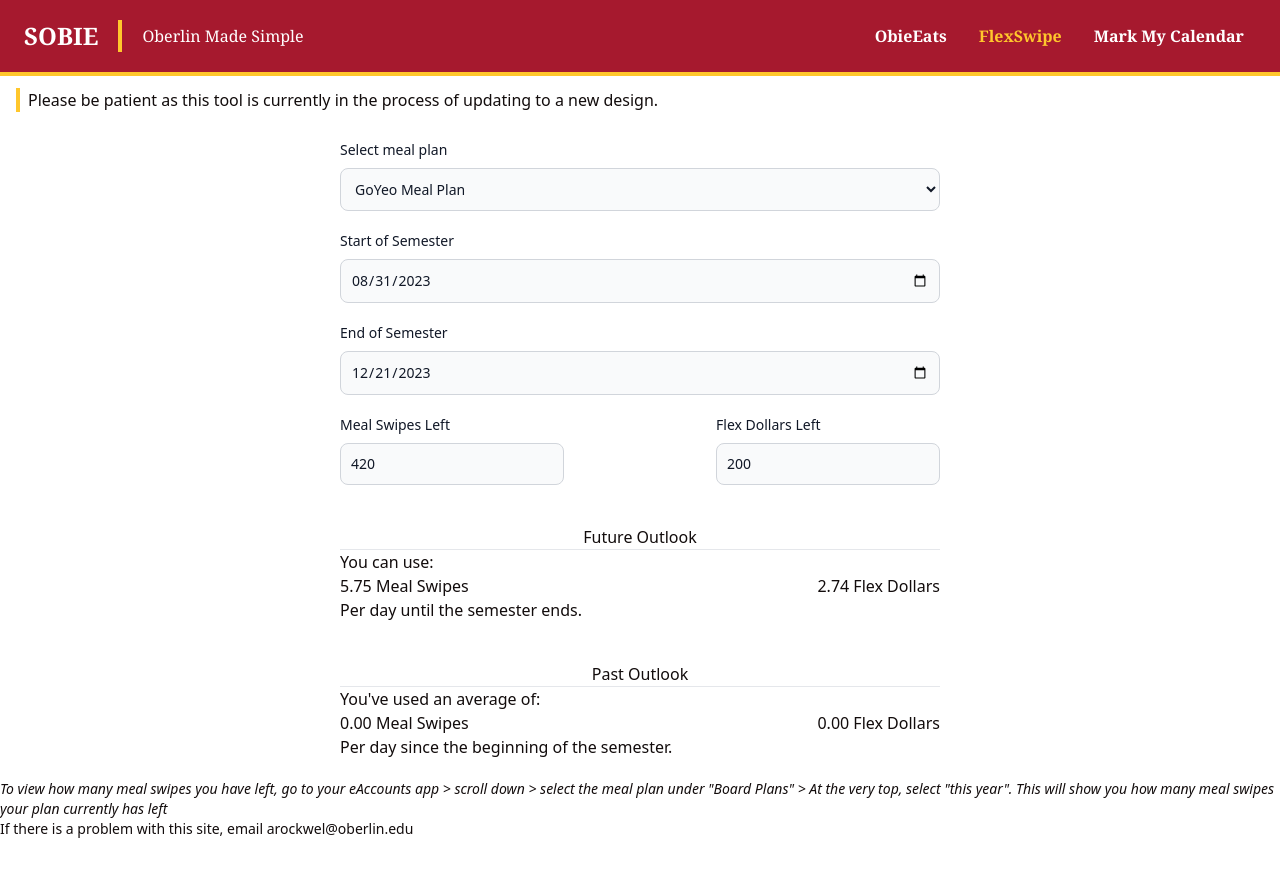
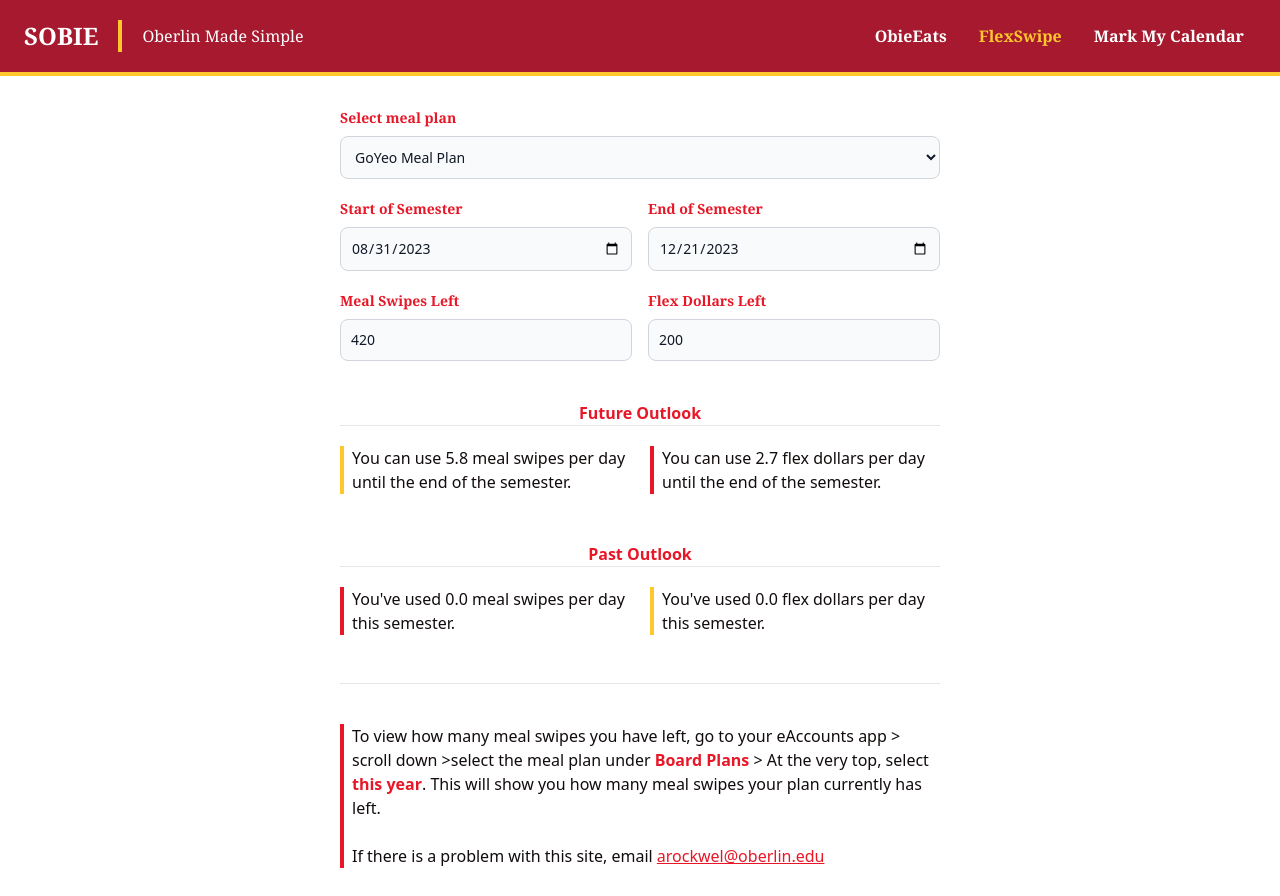
Before and after one commit to Ak1ve/austinrockwellnet, a Next.js app: page /sobie/meal in a window 1280 px wide. Before the commit the page ends 839 px from the top, so only its background shows below. Built offline with nearby package versions, Linux system fonts and the light colour scheme.

Commit message:
Updated FlexSwipe

```diff
--- a/app/sobie/meal/page.tsx
+++ b/app/sobie/meal/page.tsx
@@ -1,5 +1,6 @@
 "use client";
 import NavbarDefault from "@/components/Navbar";
+import { Footer, Highlight } from "@/components/text";
 import { useEffect, useState } from "react";
 
 
@@ -21,19 +22,19 @@
     {
         name: "GoYeo Meal Plan",
         mealSwipes: 420,
-        flexDollars: 200,
+        flexDollars: 200.0,
         maxDailySwipes: 7
     },
     {
         name: "Gold Meal Plan",
         mealSwipes: 315,
-        flexDollars: 600,
+        flexDollars: 600.0,
         maxDailySwipes: 5
     },
     {
         name: "Cardinal Meal Plan",
         mealSwipes: 100,
-        flexDollars: 100,
+        flexDollars: 100.0,
         maxDailySwipes: 3
     }
 ]
@@ -45,7 +46,7 @@
     { startDate: "2025-02-03", endDate: "2025-05-18" }
 ]
 
-const labelClass = "block mb-2 text-sm font-medium text-gray-900";
+const labelClass = "block mb-2 text-sm text-[#e81727] font-bold font-serif";
 const inputClass = "bg-gray-50 border border-gray-300 text-gray-900 text-sm rounded-lg focus:ring-blue-500 focus:border-blue-500 block w-full p-2.5";
 
 export default function component() {
@@ -69,7 +70,7 @@
             setFlexLeft(mealPlans[val].flexDollars);
         }
     }
-
+    // <div className="font-bold font-serif"></div>
     useEffect(() => {
         const now = new Date();
         setNow(now);
@@ -83,16 +84,22 @@
                 setEndDate(endDate);
             }
         })
-    }, [])
+    }, []);
+
+    let averageSwipes = Math.min(swipesLeft / daysUntil, currentPlan.maxDailySwipes).toPrecision(2);
+    let averageFlex = (flexLeft / daysUntil).toPrecision(2);
+    let usedSwipes = ((currentPlan.mealSwipes - swipesLeft) / daysSince).toPrecision(2);
+    let usdeFlex = ((currentPlan.flexDollars - flexLeft) / daysSince).toPrecision(2);
+    averageSwipes = averageSwipes === "NaN" ? "0" : averageSwipes;
+    averageFlex = averageFlex === "NaN" ? "0" : averageFlex;
+    usedSwipes = usedSwipes === "NaN" ? "0" : usedSwipes;
+    usdeFlex = usdeFlex === "NaN" ? "0" : usdeFlex;
+
     if (now === null) {
         return <></>;
     }
     return (<>
         <NavbarDefault active="FlexSwipe" />
-        <p className="ml-4 border-l-4 border-[#FFC72C] pl-2 mb-2">
-            Please be patient as this tool is currently in the process of updating
-            to a new design.
-        </p>
         <div className="mx-auto p-5 md:w-[50%]">
             <label className={labelClass}>Select meal plan</label>
             <select onChange={onSelect} value={plan} className={inputClass}>
@@ -100,40 +107,47 @@
                     <option key={idx} value={idx}>{x.name}</option>
                 ))}
             </select>
-            <label className={labelClass + " mt-5"}>Start of Semester</label>
-            <input className={inputClass} type="date" value={startDate} onChange={x => setStartDate(x.target.value)} />
-            <label className={labelClass + " mt-5"}>End of Semester</label>
-            <input className={inputClass} type="date" value={endDate} onChange={x => setEndDate(x.target.value)} />
-            <div className="md:flex mt-5 justify-between">
+            <div className="grid grid-cols-2 gap-4 items-center">
+                <div>
+                    <label className={labelClass + " mt-5"}>Start of Semester</label>
+                    <input className={inputClass} type="date" value={startDate} onChange={x => setStartDate(x.target.value)} />
+                </div>
+                <div>
+                    <label className={labelClass + " mt-5"}>End of Semester</label>
+                    <input className={inputClass} type="date" value={endDate} onChange={x => setEndDate(x.target.value)} />
+                </div>
+            </div>
+            <div className="grid grid-cols-2 gap-4 mt-5">
                 <div>
                     <label className={labelClass}>Meal Swipes Left</label>
                     <input className={inputClass} type="number" value={swipesLeft} onChange={x => setSwipesLeft(parseInt(x.target.value))} />
                 </div>
                 <div>
-                    <label className={labelClass + " md:mt-0 mt-5"}>Flex Dollars Left</label>
-                    <input className={inputClass} type="number" value={flexLeft} onChange={x => setFlexLeft(parseInt(x.target.value))} />
+                    <label className={labelClass}>Flex Dollars Left</label>
+                    <input className={inputClass} type="number" pattern="^\d*(\.\d{0,2})?$" value={flexLeft} onChange={x => setFlexLeft(parseFloat(x.target.value))} />
                 </div>
             </div>
-            <div className="mx-auto mt-10 text-center">Future Outlook</div>
+
+            <div className="mx-auto mt-10 text-center text-[#e81727] font-bold">Future Outlook</div>
             <hr />
-            You can use:
-            <div className="flex justify-between">
-                <div>{Math.min(swipesLeft / daysUntil, currentPlan.maxDailySwipes).toPrecision(3)} Meal Swipes</div>
-                <div>{(flexLeft / daysUntil).toPrecision(3)} Flex Dollars</div>
+            <div className="lg:grid lg:grid-cols-2 gap-5 mt-5">
+                <p className="border-l-4 border-[#FFC72C] pl-2 mb-2 mt-3 lg:mt-0">You can use {averageSwipes} meal swipes per day until the end of the semester.</p>
+                <p className="border-l-4 border-[#e81727] pl-2 mb-2 mt-3 lg:mt-0">You can use {averageFlex} flex dollars per day until the end of the semester.</p>
             </div>
-            Per day until the semester ends.
 
-            <div className="mt-10 mx-auto text-center">Past Outlook</div>
+            <div className="mx-auto mt-10 text-center text-[#e81727] font-bold">Past Outlook</div>
             <hr />
-            You've used an average of:
-            <div className="flex justify-between">
-                <div>{((currentPlan.mealSwipes - swipesLeft) / daysSince).toPrecision(3)} Meal Swipes</div>
-                <div>{((currentPlan.flexDollars - flexLeft) / daysSince).toPrecision(3)} Flex Dollars</div>
+            <div className="lg:grid lg:grid-cols-2 gap-5 mt-5">
+                <p className="border-l-4 border-[#e81727] pl-2 mb-2 mt-3 lg:mt-0">You've used {usedSwipes} meal swipes per day this semester.</p>
+                <p className="border-l-4 border-[#FFC72C] pl-2 mb-2 mt-3 lg:mt-0">You've used {usdeFlex} flex dollars per day this semester.</p>
             </div>
-            Per day since the beginning of the semester.
+            <hr className="my-10"/>
+            <Footer>
+                To view how many meal swipes you have left, go to your eAccounts app {">"} scroll down {">"}
+                select the meal plan under <Highlight>Board Plans</Highlight> {">"} At
+                the very top, select <Highlight>this year</Highlight>.  This will show you how many meal swipes your plan currently has left.
+            </Footer>
         </div >
-        <div className="text-sm italic">To view how many meal swipes you have left, go to your eAccounts app {">"} scroll down {">"} select the meal plan under "Board Plans" {">"} At the very top, select "this year".  This will show you how many meal swipes your plan currently has left </div>
-        <div className="text-sm">If there is a problem with this site, email <a href="mailto:arockwel@oberlin.edu">arockwel@oberlin.edu</a></div>
     </>
     );
 }
--- a/app/sobie/menu/page.tsx
+++ b/app/sobie/menu/page.tsx
@@ -1,6 +1,6 @@
 "use client";
 import NavbarDefault from "@/components/Navbar";
-import { ObieText } from "@/components/text";
+import { Footer, ObieText } from "@/components/text";
 import { useState, useEffect } from "react";
 import {
     Accordion,
@@ -321,12 +321,9 @@
     }
     return (<>
         <AccordionAlwaysOpen menu={menu?.menu} currentDay={currentDay} stevie={menu?.stevie} loading={menu === null} />
-        <p className="border-l-4 border-[#e81727] pl-2 mb-2 mt-10 text-base">
-        This menu is currently showing dining options for week #{menu?.for_week || "unknown"}.
-        <br />
-        If any menu options are inaccurate, or if there is any issues with this site in general, please report
-        it to <a href="mailto:arockwel@oberlin.edu" className="text-[#e81727] underline hover:brightness-50">arockwel@oberlin.edu</a>
-        </p>
+        <Footer>
+            This menu is currently showing dining options for week #{menu?.for_week || "unknown"}.
+        </Footer>
     </>);
 }
 
--- a/components/text.tsx
+++ b/components/text.tsx
@@ -36,3 +36,20 @@
         </a>
     )
 }
+
+export function Footer({children, className} : any) {
+    return (
+        <p className={"border-l-4 border-[#e81727] pl-2 mb-2 mt-10 text-base " + className}>
+            {children}
+            <br/><br />
+            If there is a problem with this site, email <a href="mailto:arockwel@oberlin.edu" className="text-[#e81727] underline hover:brightness-50">arockwel@oberlin.edu</a>
+        </p>
+    );
+}
+
+export function Highlight({children, variant}: {children: any, variant?: "yellow"|"red"}) {
+    const vari = variant === "red" || variant===undefined? "text-[#e81727]" : "text-[#FFC72C]";
+    return (
+        <span className={vari + " font-semibold"}>{children}</span>
+    );
+}
```
